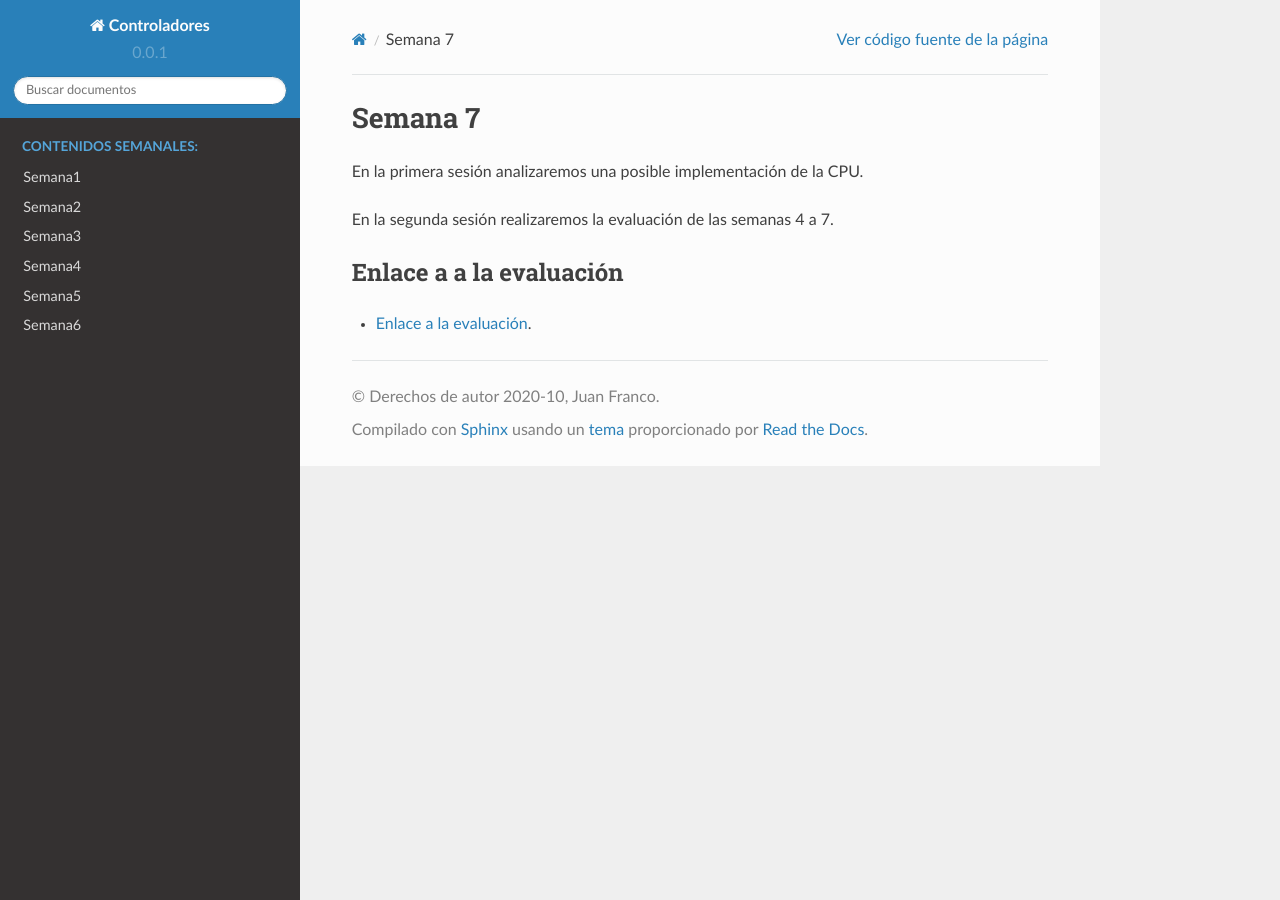
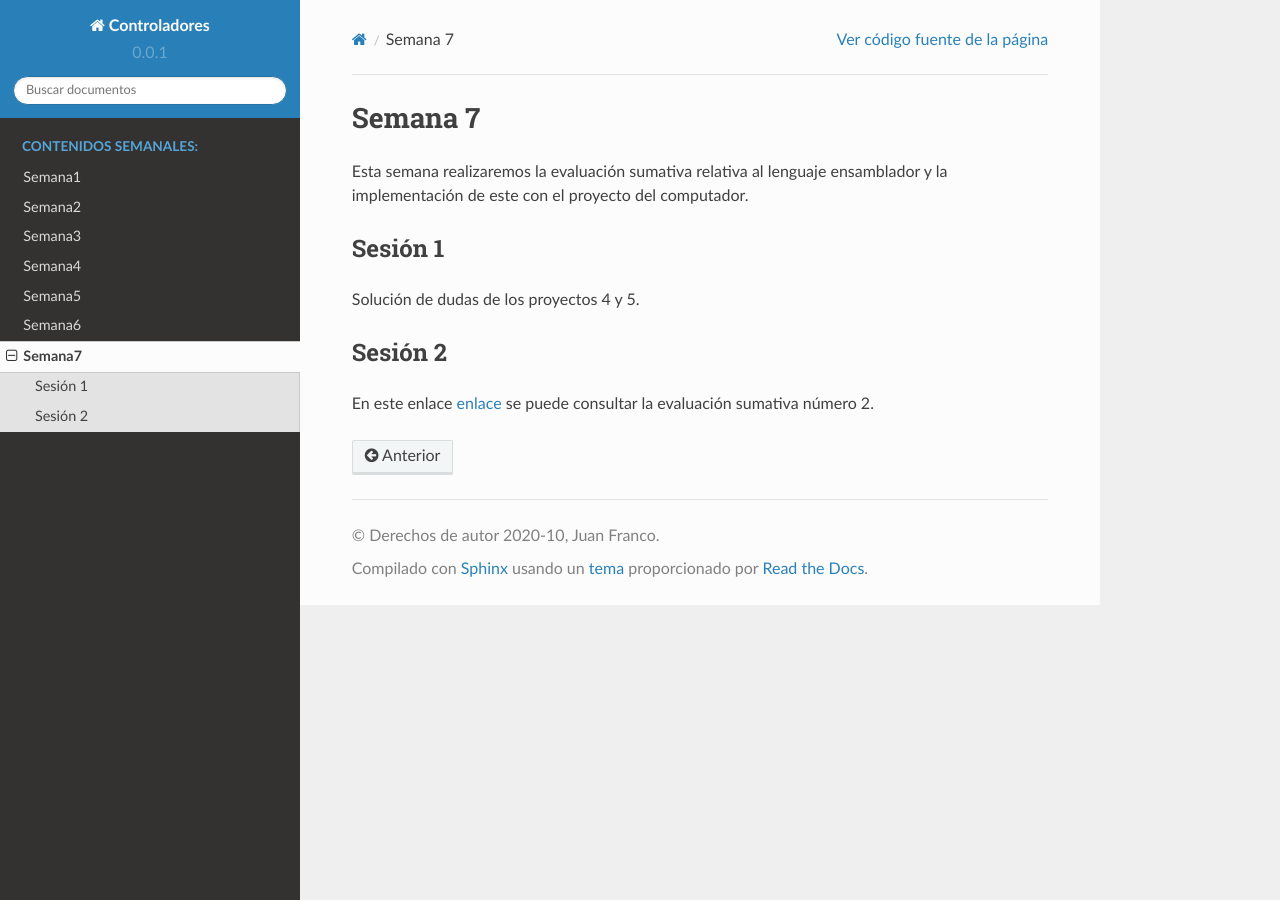
Before and after one commit to juanferfranco/controladores, a Sphinx documentation site: the page built from docs/_semana7/semana7.rst, in a window 1280 px wide. Built offline with Sphinx 7.4.7 and the Read the Docs theme 2.0.0, drawn with Linux system fonts in a browser that asks for light colours.

Commit message:
add week 7

```diff
--- a/docs/_semana7/semana7.rst
+++ b/docs/_semana7/semana7.rst
@@ -1,10 +1,15 @@
 Semana 7
 ===========
-En la primera sesión analizaremos una posible implementación de la CPU.
+Esta semana realizaremos la evaluación sumativa relativa
+al lenguaje ensamblador y la implementación de este con
+el proyecto del computador.
 
-En la segunda sesión realizaremos la evaluación de las semanas 4 a 7.
 
-Enlace a a la evaluación
--------------------------
+Sesión 1
+---------
+Solución de dudas de los proyectos 4 y 5.
 
-* `Enlace a la evaluación <https://drive.google.com/open?id=1C82vbHtQGyAeBZoNsNX9n3IytxXeXr7J3QPeVSf50II>`__.
+Sesión 2
+---------
+En este enlace `enlace <https://docs.google.com/document/d/1PN1YqEEbdSuH4m4A3E16H4DDwv9qARAB-LwZtFKE33w/edit?usp=sharing>`__
+se puede consultar la evaluación sumativa número 2.
--- a/docs/index.rst
+++ b/docs/index.rst
@@ -72,3 +72,4 @@ SÓLO ESTE CURSO REQUIERE 8 HORAS DE TRABAJO INDEPENDIENTE SEMANAL.
    Semana4 <_semana4/semana4>
    Semana5 <_semana5/semana5>
    Semana6 <_semana6/semana6>
+   Semana7 <_semana7/semana7>
```
